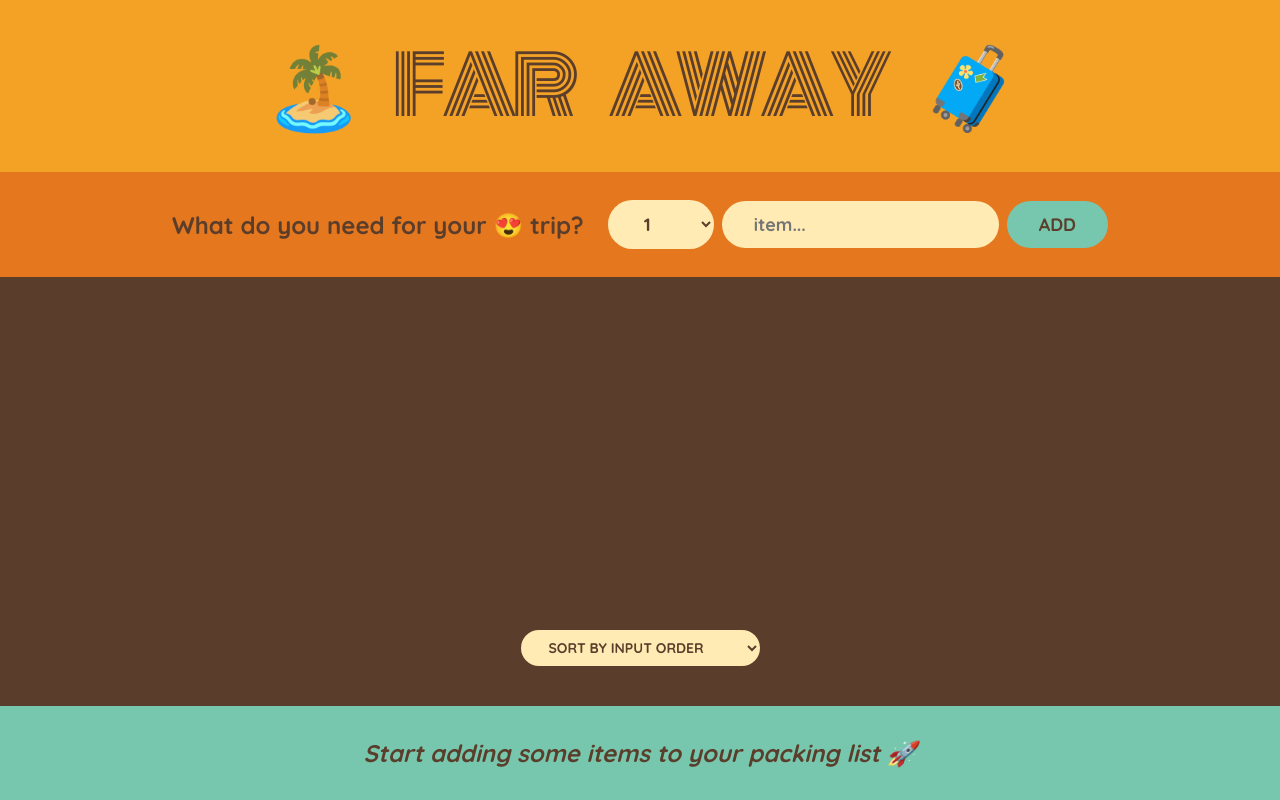
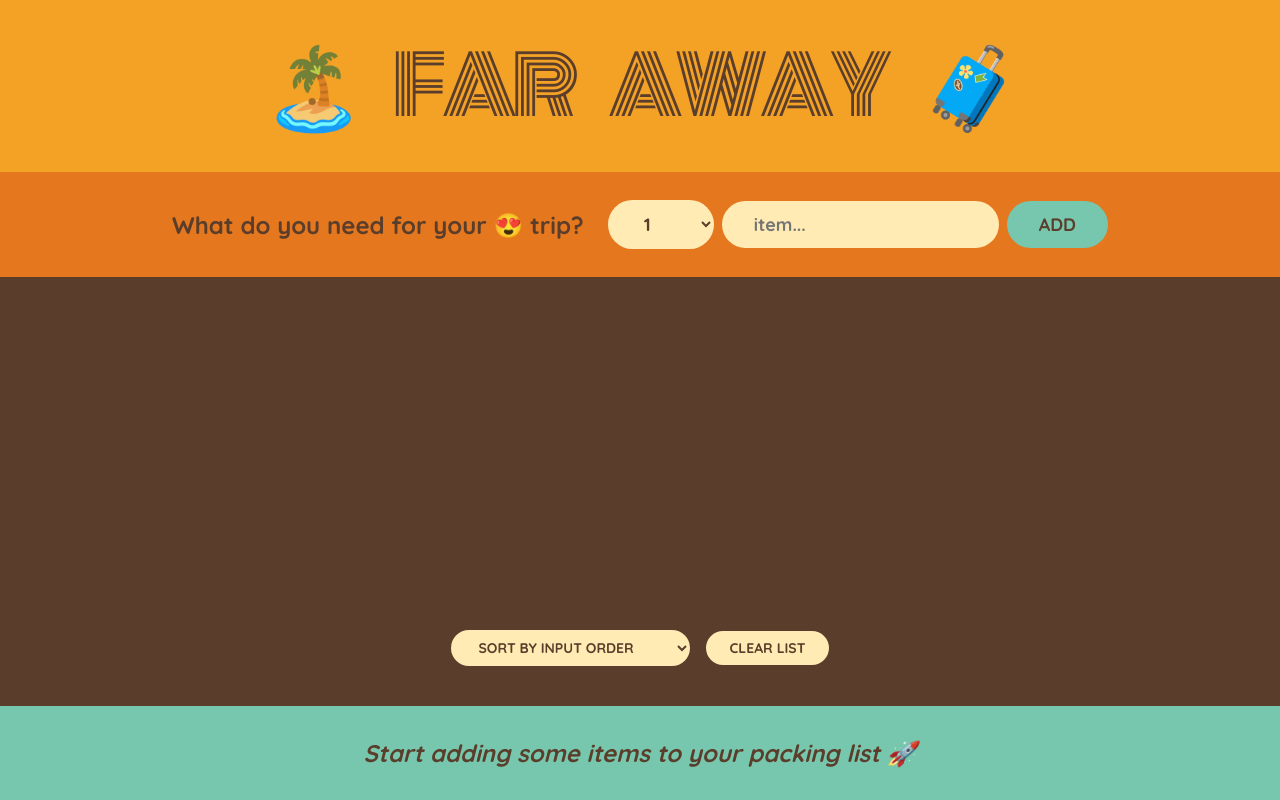
Before and after one commit to SaeedKarimian860/travel_list_app, a React (Create React App) app: page / in a window 1280 px wide. Built offline with nearby package versions, Linux system fonts and the light colour scheme.

Commit message:
Travel List App

```diff
--- a/src/App.js
+++ b/src/App.js
@@ -17,6 +17,10 @@ export default function App() {
         item.id === id ? { ...item, packed: !item.packed } : item
       )
     );
+  }
+
+  function handleClearList() {
+    setItems([]);
   }
 
   return (
@@ -114,6 +118,7 @@ function PackingList({ items, onDeleteItem, onToggleItem }) {
           <option value="description">Sort by descripton</option>
           <option value="packed">Sort by packed status</option>
         </select>
+        <button>Clear List</button>
       </div>
     </div>
   );
```
